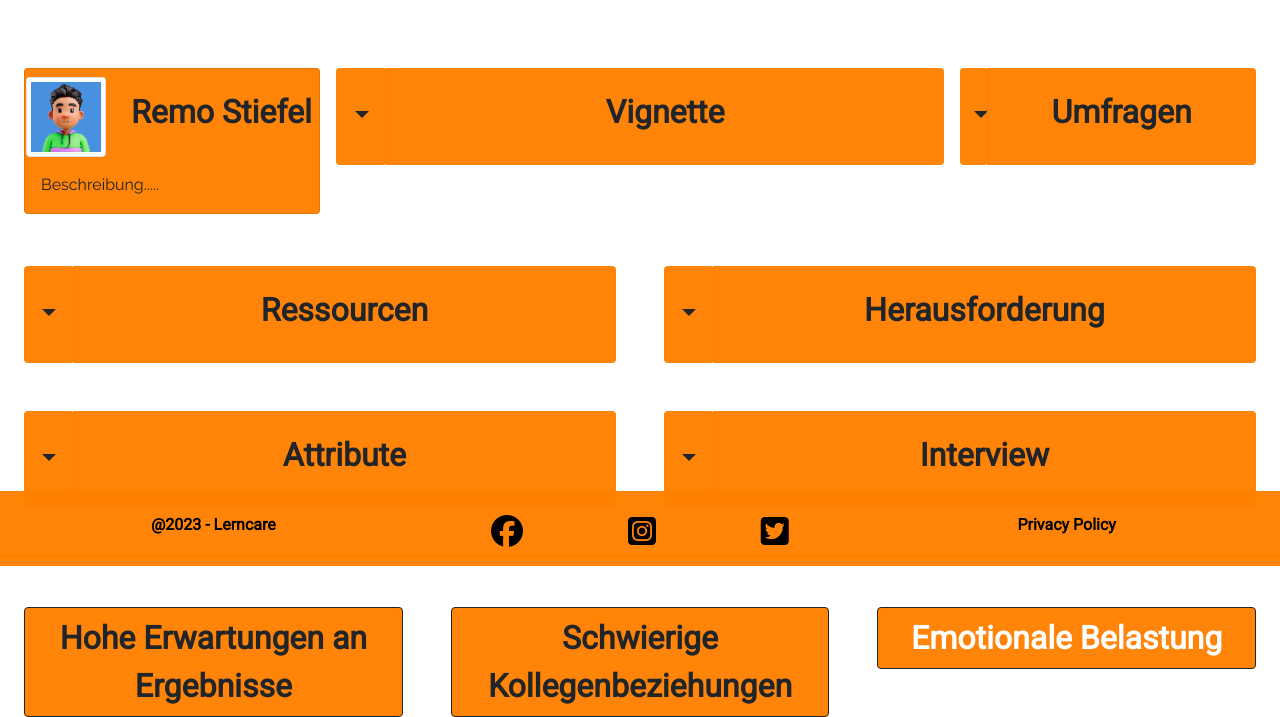
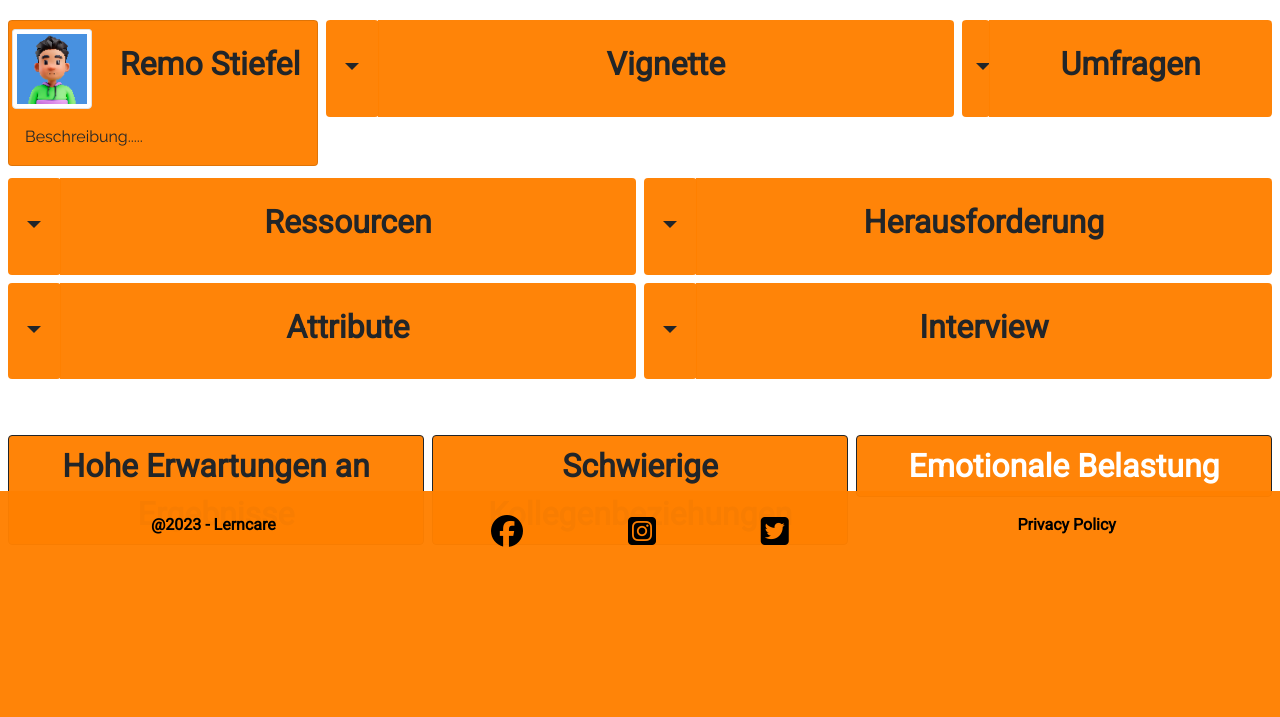
Before and after one commit to Joao4569/lerncare, a Django app: page /dashboard/ in a window 1280 px wide. Shown: the part 234-951 px from the top of the page. After the commit the page ends 781 px from the top, so only its background shows below. Run offline with Django 3.2, Linux system fonts and the light colour scheme; some libraries are stand-ins or nearby versions.

Commit message:
style: Adjust gutters, padding, margins and remove border above main topics for better layout on smaller screen sizes

```diff
--- a/dashboard/templates/dashboard.html
+++ b/dashboard/templates/dashboard.html
@@ -31,8 +31,8 @@
 <!-- First row of dashboard -->
 
 <!-- Cards container -->
-<div class="contanier pt-5">
-	<div class="row row-cols-3 g-3 mt-1 px-4">
+<div class="contanier pt-2">
+	<div class="row row-cols-3 g-2 mt-1 px-2">
 
 		<!-- Avatar Card -->
 		<div class="col-3">
@@ -88,7 +88,7 @@
 	</div>
 
 	<!-- Second and third rows of dashboard -->
-	<div class="row row-cols-2 g-5 mt-1 px-4">
+	<div class="row row-cols-2 g-2 mt-1 px-2">
 
 		<!-- Ressourcen Card -->
 
@@ -159,7 +159,7 @@
 	<!-- Fourth row of dashboard -->
 
 	<!-- Topic selector tiles -->
-	<div class="row row-cols-3 g-5 mt-1 px-4 border-top border-orange border-4 mt-5">
+	<div class="row row-cols-3 g-2 mt-1 px-2 mt-5">
 		<div class="col-4 border-top-3">
 			<input type="radio" class="btn-check" name="options" id="option1" autocomplete="off" checked>
 			<label class="btn btn-outline-dark orange-bg col-12 tile-title" for="option1">Hohe Erwartungen an Ergebnisse</label>
--- a/static/css/dashboard.css
+++ b/static/css/dashboard.css
@@ -24,10 +24,6 @@
     font-family: 'Raleway', sans-serif
 }
 
-.border-orange {
-    border-color: #FFA500 !important;
-}
-
 .btn-outline-success {
     color: black !important;
 }
```
